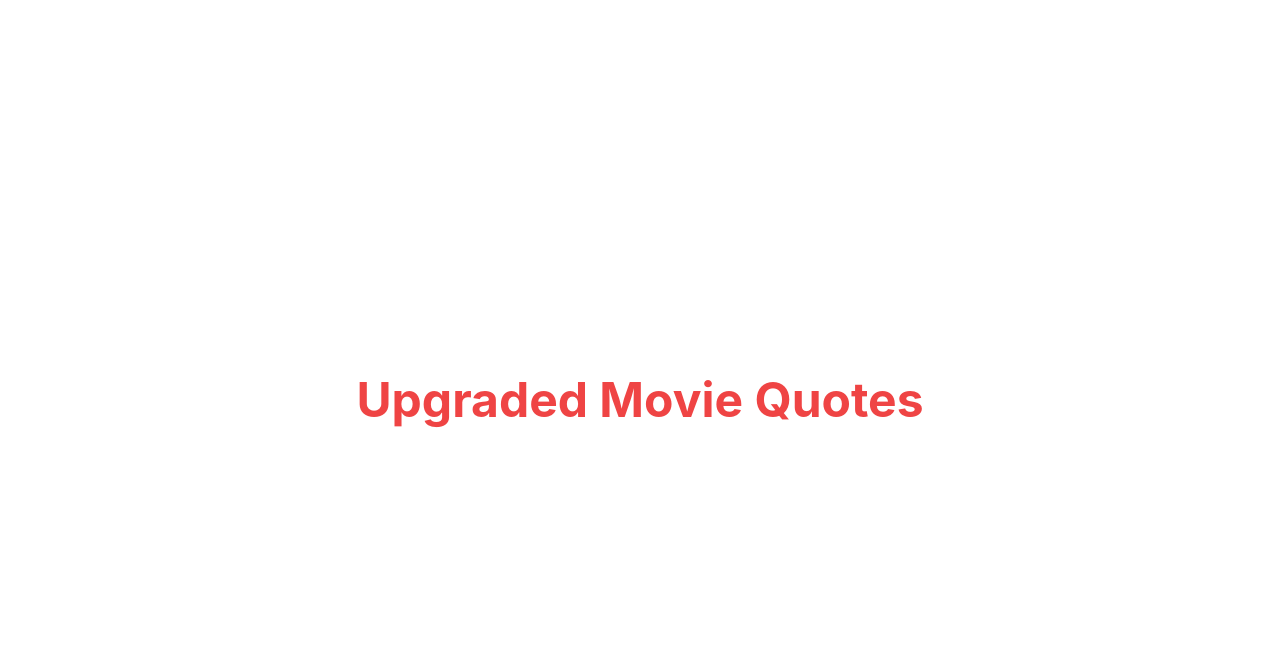
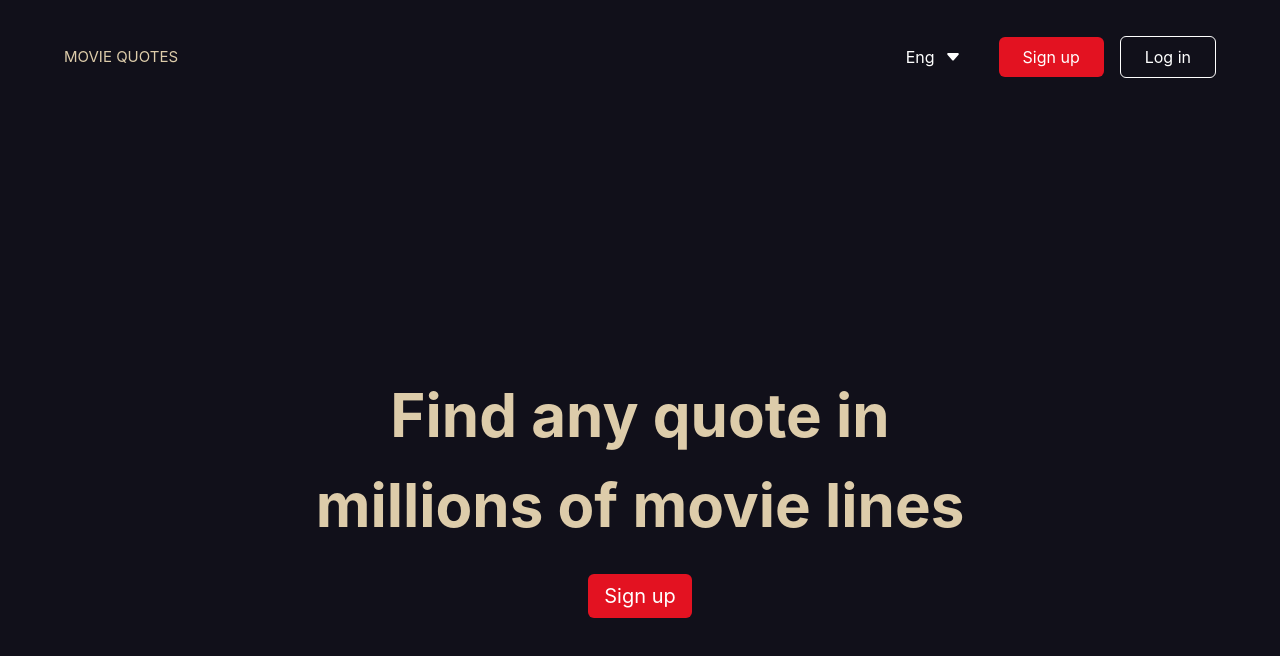
Before and after one commit to NikaKhiz/epic-movie-quotes, a Vue app: page / in a window 1280 px wide. Shown: the top 656 px of the page. Built offline with nearby package versions, Linux system fonts and the light colour scheme.

Commit message:
style(landing): page header

```diff
--- a/src/App.vue
+++ b/src/App.vue
@@ -1,9 +1,7 @@
 <script setup></script>
 
 <template>
-  <div class="min-w-screen min-h-screen grid place-items-center">
-    <h2 class="font-bold text-5xl text-red-500">Upgraded Movie Quotes</h2>
-  </div>
+  <router-view></router-view>
 </template>
 
 <style scoped></style>
--- /dev/null
+++ b/src/components/icons/IconDropdown.vue
@@ -0,0 +1,14 @@
+<template>
+  <svg
+    width="12"
+    height="8"
+    viewBox="0 0 12 8"
+    fill="none"
+    xmlns="http://www.w3.org/2000/svg"
+  >
+    <path
+      d="M5.24702 7.14L0.451017 1.658C-0.114983 1.012 0.345017 3.67706e-07 1.20402 3.67706e-07L10.796 3.67706e-07C10.9883 -0.000164459 11.1765 0.0550878 11.3381 0.159141C11.4998 0.263194 11.628 0.411637 11.7075 0.586693C11.7869 0.761749 11.8142 0.955998 11.7861 1.14618C11.758 1.33636 11.6757 1.51441 11.549 1.659L6.75302 7.139C6.65916 7.24641 6.5434 7.3325 6.41353 7.39148C6.28365 7.45046 6.14266 7.48098 6.00002 7.48098C5.85738 7.48098 5.71638 7.45046 5.58651 7.39148C5.45663 7.3325 5.34088 7.24641 5.24702 7.139V7.14Z"
+      fill="white"
+    />
+  </svg>
+</template>
--- /dev/null
+++ b/src/components/ui/buttons/ButtonLanguage.vue
@@ -0,0 +1,10 @@
+<script setup>
+import IconDropdown from "@/components/icons/IconDropdown.vue";
+</script>
+<template>
+  <button
+    class="text-neutralWhite hidden md:flex items-center gap-3 px-4 md:px-6 py-1 md:py-2 text-sm md:text-base rounded-md"
+  >
+    <span><slot></slot></span><IconDropdown />
+  </button>
+</template>
--- /dev/null
+++ b/src/components/ui/buttons/ButtonPrimary.vue
@@ -0,0 +1,18 @@
+<script setup>
+const props = defineProps({
+  size: {
+    type: String,
+  },
+});
+</script>
+<template>
+  <button
+    class="bg-neutralRed text-neutralWhite rounded-md transition-colors hover:bg-shinyRed"
+    :class="{
+      'px-4 md:px-6 py-1 md:py-2 text-sm md:text-base': props.size === 'small',
+      'px-3 md:px-4 py-2 md:py-2 text-base md:text-xl': props.size === 'large',
+    }"
+  >
+    <slot></slot>
+  </button>
+</template>
--- /dev/null
+++ b/src/components/ui/buttons/ButtonSecondary.vue
@@ -0,0 +1,7 @@
+<template>
+  <button
+    class="text-neutralWhite border border-neutralWhite gap-3 px-4 md:px-6 py-1 md:py-2 text-sm md:text-base rounded-md"
+  >
+    <slot></slot>
+  </button>
+</template>
--- /dev/null
+++ b/src/layouts/LandingLayout.vue
@@ -0,0 +1,6 @@
+<template>
+  <header class="bg-darkBlack">
+    <slot name="landing-header-upper"></slot>
+    <slot name="landing-header-lower"></slot>
+  </header>
+</template>
--- /dev/null
+++ b/src/layouts/landing/LandingHeaderLower.vue
@@ -0,0 +1,15 @@
+<script setup>
+import ButtonPrimary from "@/components/ui/buttons/ButtonPrimary.vue";
+</script>
+<template>
+  <div class="py-28 md:py-64 flex flex-col gap-8 md:gap-6 items-center">
+    <h1
+      class="text-brownyWhite font-bold text-2xl md:text-6xl md:leading-[150%] max-w-[280px] md:max-w-[700px] text-center"
+    >
+      Find any quote in millions of movie lines
+    </h1>
+    <div class="flex items-center gap-4">
+      <ButtonPrimary size="large">Sign up</ButtonPrimary>
+    </div>
+  </div>
+</template>
--- /dev/null
+++ b/src/layouts/landing/LandingHeaderUpper.vue
@@ -0,0 +1,15 @@
+<script setup>
+import ButtonLanguage from "@/components/ui/buttons/ButtonLanguage.vue";
+import ButtonPrimary from "@/components/ui/buttons/ButtonPrimary.vue";
+import ButtonSecondary from "@/components/ui/buttons/ButtonSecondary.vue";
+</script>
+<template>
+  <div class="flex items-center justify-between py-7 md:py-9 px-4 md:px-16">
+    <h2 class="uppercase text-brownyWhite">Movie quotes</h2>
+    <div class="flex items-center gap-4">
+      <ButtonLanguage>Eng</ButtonLanguage>
+      <ButtonPrimary size="small">Sign up</ButtonPrimary>
+      <ButtonSecondary>Log in</ButtonSecondary>
+    </div>
+  </div>
+</template>
--- a/src/router/index.js
+++ b/src/router/index.js
@@ -1,8 +1,9 @@
 import { createRouter, createWebHistory } from "vue-router";
+import LandingView from "@/views/LandingView.vue";
 
 const router = createRouter({
   history: createWebHistory(import.meta.env.BASE_URL),
-  routes: [],
+  routes: [{ path: "/", name: "landing", component: LandingView }],
 });
 
 export default router;
--- /dev/null
+++ b/src/views/LandingView.vue
@@ -0,0 +1,15 @@
+<script setup>
+import LandingLayout from "@/layouts/LandingLayout.vue";
+import LandingHeaderUpper from "@/layouts/landing/LandingHeaderUpper.vue";
+import LandingHeaderLower from "@/layouts/landing/LandingHeaderLower.vue";
+</script>
+<template>
+  <LandingLayout>
+    <template #landing-header-upper>
+      <LandingHeaderUpper />
+    </template>
+    <template #landing-header-lower>
+      <LandingHeaderLower />
+    </template>
+  </LandingLayout>
+</template>
--- a/tailwind.config.js
+++ b/tailwind.config.js
@@ -2,7 +2,44 @@
 module.exports = {
   content: ["./index.html", "./src/**/*.{vue,js,ts,jsx,tsx}"],
   theme: {
-    extend: {},
+    extend: {
+      textColor: {
+        neutralBlack: "#222030",
+        darkBlack: "#11101A",
+        darkerBlack: "#000000",
+        neutralWhite: "#FFFFFF",
+        brownyWhite: "#DDCCAA",
+        darkGray: "#6C757D",
+        neutralGray: "#D9D9D9",
+        lightGray: "#0D6EFD",
+        darkBlue: "#0D6EFD",
+        lightBlue: "#CED4DA",
+        neutralGreen: "#198754",
+        neutralRed: "#E31221",
+        shinyRed: "#CC0E10",
+        grapeRed: "#B80D0F",
+        dullRed: "#EC4C57",
+        dullerRed: "#F3426C",
+      },
+      colors: {
+        neutralBlack: "#222030",
+        darkBlack: "#11101A",
+        darkerBlack: "#000000",
+        neutralWhite: "#FFFFFF",
+        brownyWhite: "#DDCCAA",
+        darkGray: "#6C757D",
+        neutralGray: "#D9D9D9",
+        lightGray: "#0D6EFD",
+        darkBlue: "#0D6EFD",
+        lightBlue: "#CED4DA",
+        neutralGreen: "#198754",
+        neutralRed: "#E31221",
+        shinyRed: "#CC0E10",
+        grapeRed: "#B80D0F",
+        dullRed: "#EC4C57",
+        dullerRed: "#F3426C",
+      },
+    },
   },
   plugins: [],
 };
```
